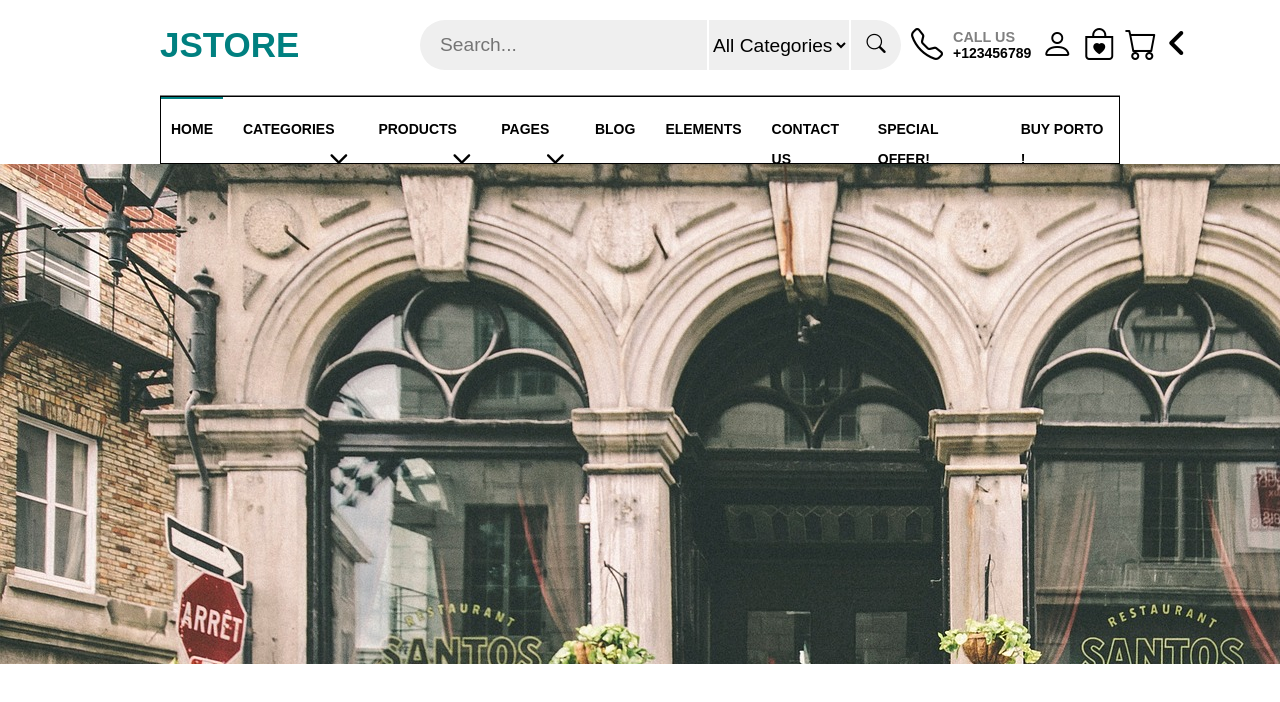
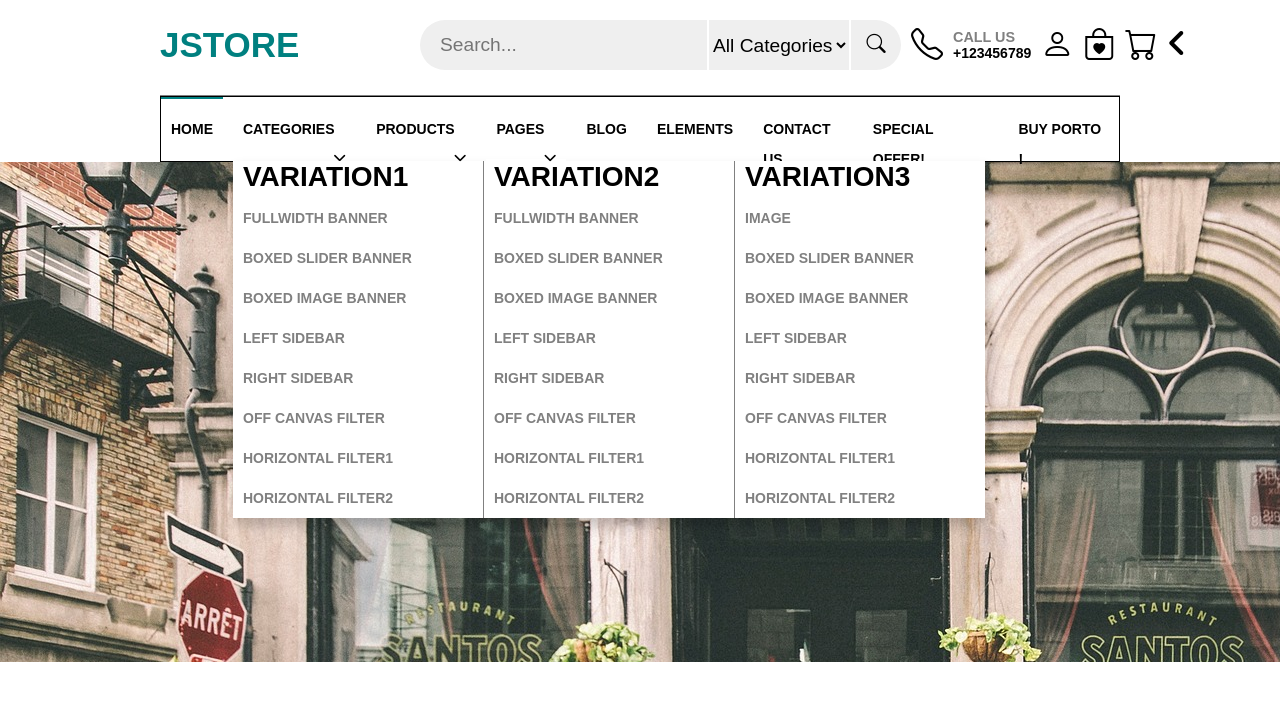
Before and after one commit to fabienmacip/jstore-udemy, a plain HTML site: page index.html in a window 1280 px wide. Shown: the part 126-828 px from the top of the page. Drawn offline with nearby package versions, Linux system fonts and the light colour scheme.

Commit message:
NAV - mega-sous-menu

```diff
--- a/assets/css/components/nav.css
+++ b/assets/css/components/nav.css
@@ -21,7 +21,8 @@ nav {
 .nav-container ul li a i {
   float: right;
   position: relative;
-  top: 4px;
+  top: 8px;
+  font-size: 0.8rem;
 }
 
 .nav-container ul li a:hover {
@@ -62,3 +63,36 @@ nav {
 .sub-nav li:hover .sub-nav {
   display: block !important;
 }
+
+/*   *   *   *   *   *   *   */
+/*         MEGA NAV          */
+/*   *   *   *   *   *   *   */
+
+.mega-sub-nav {
+  background-color: var(--main-color-white);
+}
+
+.mega-sub-nav .mega-item {
+  min-width: 250px;
+  border-right: 0.1px solid var(--main-color-gray);
+}
+
+.mega-sub-nav .mega-item h3 {
+  padding: 0 10px;
+  margin-bottom: 5px;
+}
+
+.mega-sub-nav .mega-item a {
+  padding-top: 5px;
+  padding-bottom: 5px;
+  color: var(--main-color-gray);
+  border: none;
+}
+
+.mega-sub-nav .mega-item a:hover {
+    border: none;
+}
+
+.mega-sub-nav .mega-item:nth-child(3) {
+  border: none;
+}
--- a/index.html
+++ b/index.html
@@ -135,11 +135,52 @@
           <div class="nav-left">
             <ul class="flex gap-10">
               <li><a href="#" class="active">HOME</a></li>
-              <li>
+              <li class="relative">
                 <a href="#">
                   CATEGORIES
                   <i class="fa-solid fa-chevron-down"></i>
                 </a>
+                <div class="mega-sub-nav absolute flex box">
+                  <div class="mega-item">
+                    <h3>Variation1</h3>
+                    <ul>
+                      <li><a href="#">Fullwidth Banner</a></li>
+                      <li><a href="#">Boxed Slider Banner</a></li>
+                      <li><a href="#">Boxed Image Banner</a></li>
+                      <li><a href="#">Left Sidebar</a></li>
+                      <li><a href="#">Right Sidebar</a></li>
+                      <li><a href="#">Off Canvas Filter</a></li>
+                      <li><a href="#">Horizontal Filter1</a></li>
+                      <li><a href="#">Horizontal Filter2</a></li>
+                    </ul>
+                  </div>
+                  <div class="mega-item">
+                    <h3>Variation2</h3>
+                    <ul>
+                      <li><a href="#">Fullwidth Banner</a></li>
+                      <li><a href="#">Boxed Slider Banner</a></li>
+                      <li><a href="#">Boxed Image Banner</a></li>
+                      <li><a href="#">Left Sidebar</a></li>
+                      <li><a href="#">Right Sidebar</a></li>
+                      <li><a href="#">Off Canvas Filter</a></li>
+                      <li><a href="#">Horizontal Filter1</a></li>
+                      <li><a href="#">Horizontal Filter2</a></li>
+                    </ul>
+                  </div>
+                  <div class="mega-item">
+                    <h3>Variation3</h3>
+                    <ul>
+                      <li><a href="#">IMAGE</a></li>
+                      <li><a href="#">Boxed Slider Banner</a></li>
+                      <li><a href="#">Boxed Image Banner</a></li>
+                      <li><a href="#">Left Sidebar</a></li>
+                      <li><a href="#">Right Sidebar</a></li>
+                      <li><a href="#">Off Canvas Filter</a></li>
+                      <li><a href="#">Horizontal Filter1</a></li>
+                      <li><a href="#">Horizontal Filter2</a></li>
+                    </ul>
+                  </div>
+                </div>
               </li>
               <li>
                 <a href="#">PRODUCTS
```
